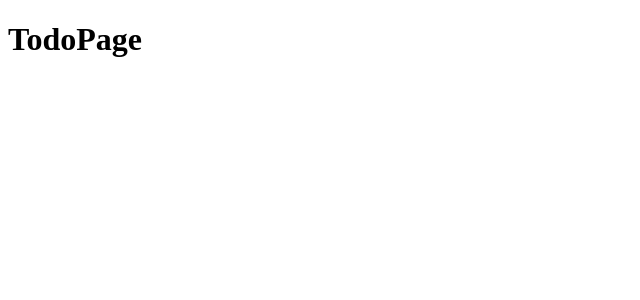
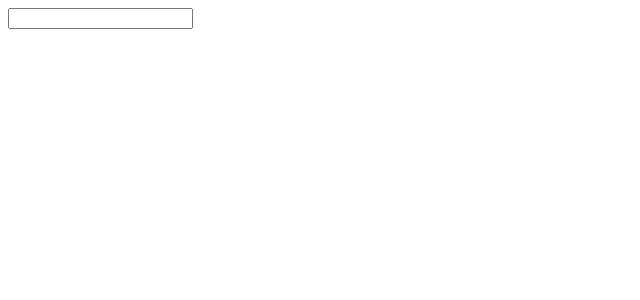
Before and after one commit to b-yuko/todoList-app, a React (Vite) app in the folder frontend/: page / in a window 1280 px wide. Shown: the top 300 px of the page, without its empty margins (0-640 px from the left). Built offline with nearby package versions, Linux system fonts and the light colour scheme.

Commit message:
feat: テキスト入力欄を作成した

```diff
--- a/frontend/src/component/TodoPage.tsx
+++ b/frontend/src/component/TodoPage.tsx
@@ -1,3 +1,3 @@
 export function TodoPage() {
-  return <h1>TodoPage</h1>;
+  return <input />;
 }
```
Also changed, not shown: 2 other files (tests, documents, lock files or other folders).
